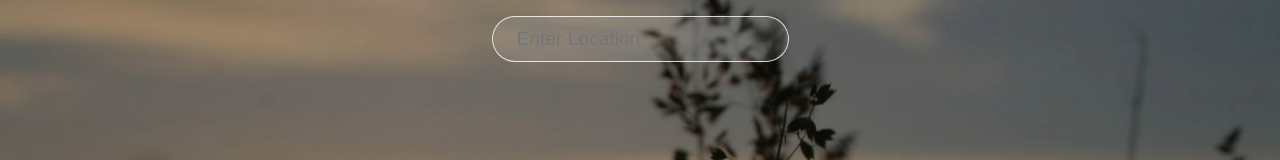
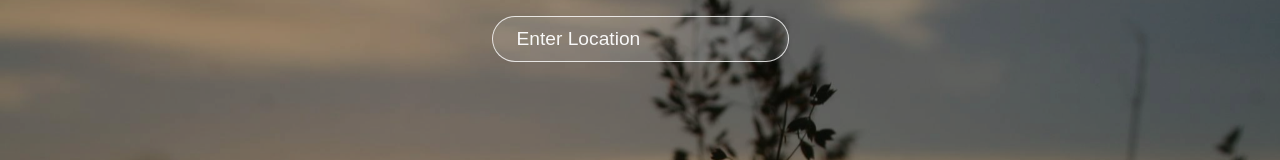
Before and after one commit to AleksandrKompanetc/react-weather-app, a React (Create React App) app: page / in a window 1280 px wide. Shown: the top 160 px of the page. Built offline with nearby package versions, Linux system fonts and the light colour scheme; the HTML template or start-up script is replaced by a standard one.

Commit message:
changed styles for search location input

```diff
--- a/src/App.js
+++ b/src/App.js
@@ -11,6 +11,7 @@ function App() {
     axios.get(url).then((response) => {
       setData(response.data)
     })
+    setLocation('')
   }
   }
 
--- a/src/index.css
+++ b/src/index.css
@@ -51,6 +51,11 @@ h1 {
   border-radius: 25px;
   border: 1px solid rgba(255, 255, 255, 0.8);
   background: rgba(255, 255, 255, 0.1);
+  color: #f8f8f8;
+}
+
+::placeholder {
+  color: #f8f8f8;
 }
 
 .container {
```
